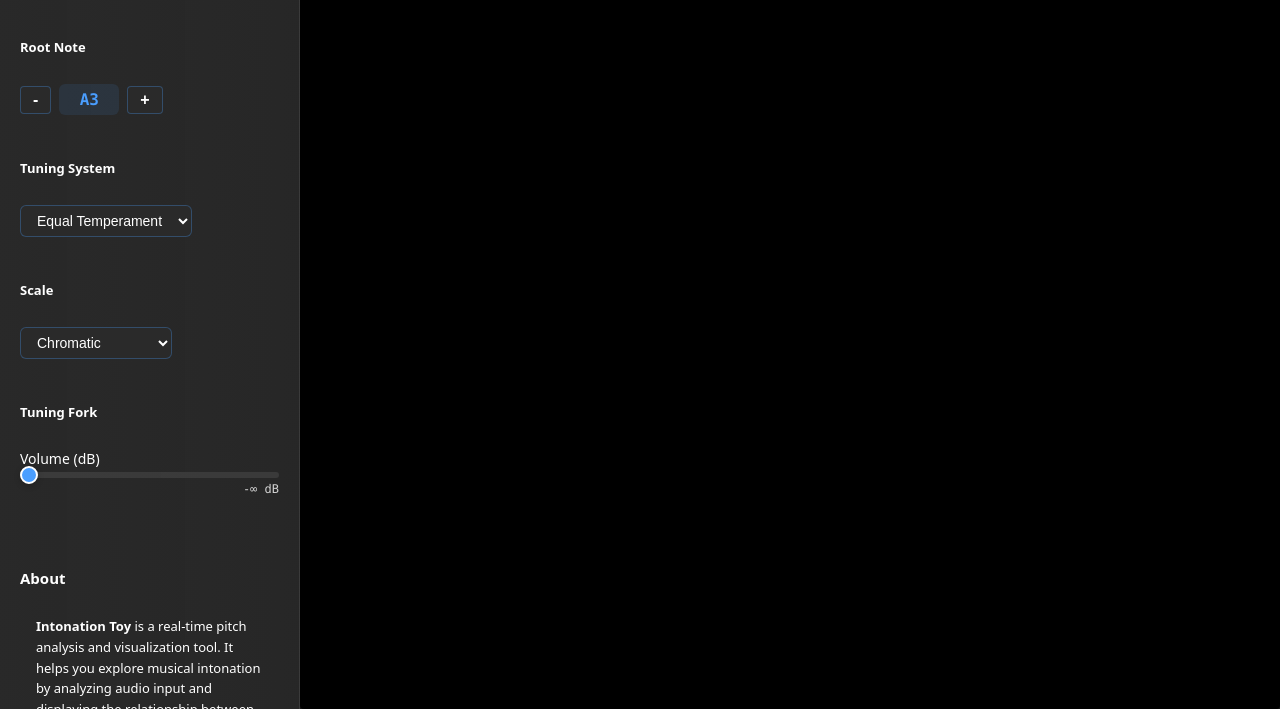
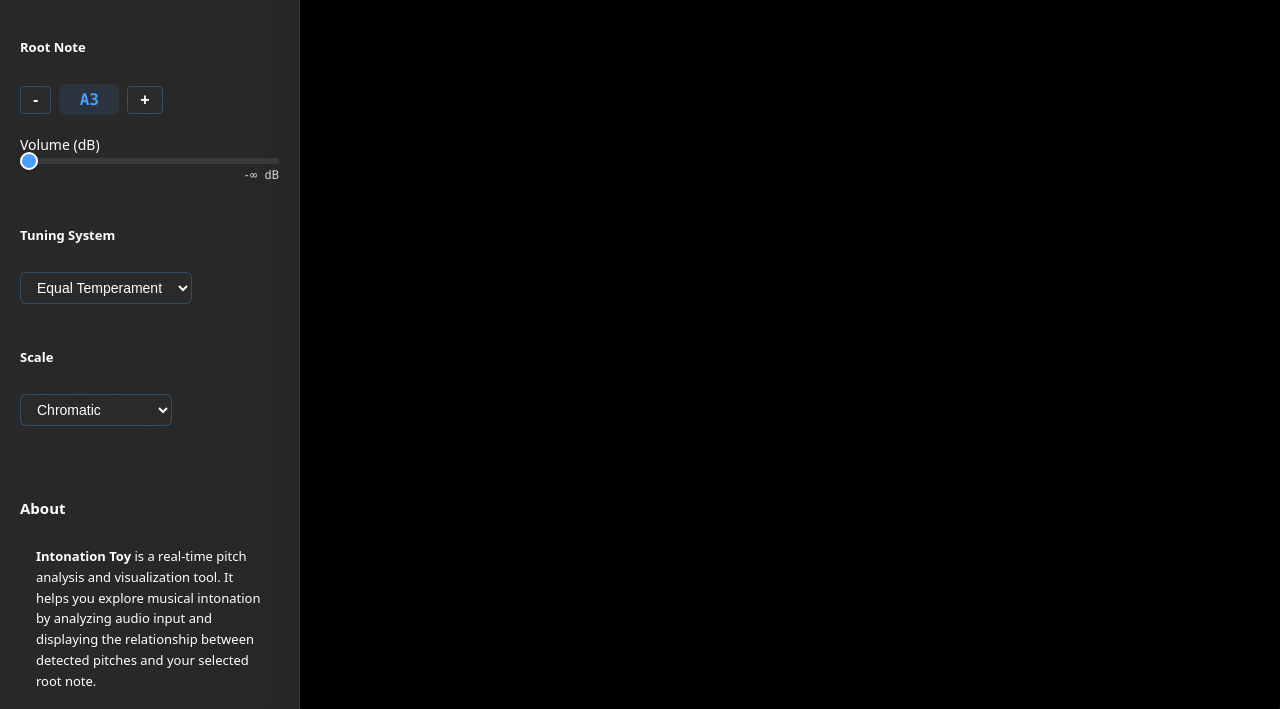
Before and after one commit to mandersson1024/intonation-toy, a website: page intonation-toy/index.html in a window 1280 px wide. Shown: the part 91-800 px from the top of the page. Drawn offline with Linux system fonts and the light colour scheme.

Commit message:
Move volume slider to Root Note section

```diff
--- a/intonation-toy/index.html
+++ b/intonation-toy/index.html
@@ -20,6 +20,11 @@
           <span id="root-note-display" class="root-note-display">A3</span>
           <button id="root-note-plus" class="small-button">+</button>
         </div>
+        <div class="tuning-fork-controls">
+          <label for="tuning-fork-volume" class="volume-label">Volume (dB)</label>
+          <input id="tuning-fork-volume" type="range" min="0" max="100" value="0" />
+          <span id="tuning-fork-volume-display" class="volume-display">-∞ dB</span>
+        </div>
 
         <!-- Tuning System Section -->
         <div class="subsection-header">Tuning System</div>
@@ -40,16 +45,6 @@
             <option value="major_pentatonic">Major Pentatonic</option>
             <option value="minor_pentatonic">Minor Pentatonic</option>
           </select>
-        </div>
-
-        <!-- Tuning Fork Section -->
-        <div class="subsection-header">Tuning Fork</div>
-        <div class="tuning-fork-container">
-          <div class="tuning-fork-controls">
-            <label for="tuning-fork-volume" class="volume-label">Volume (dB)</label>
-            <input id="tuning-fork-volume" type="range" min="0" max="100" value="0" />
-            <span id="tuning-fork-volume-display" class="volume-display">-∞ dB</span>
-          </div>
         </div>
 
         <!-- About Section -->
```
